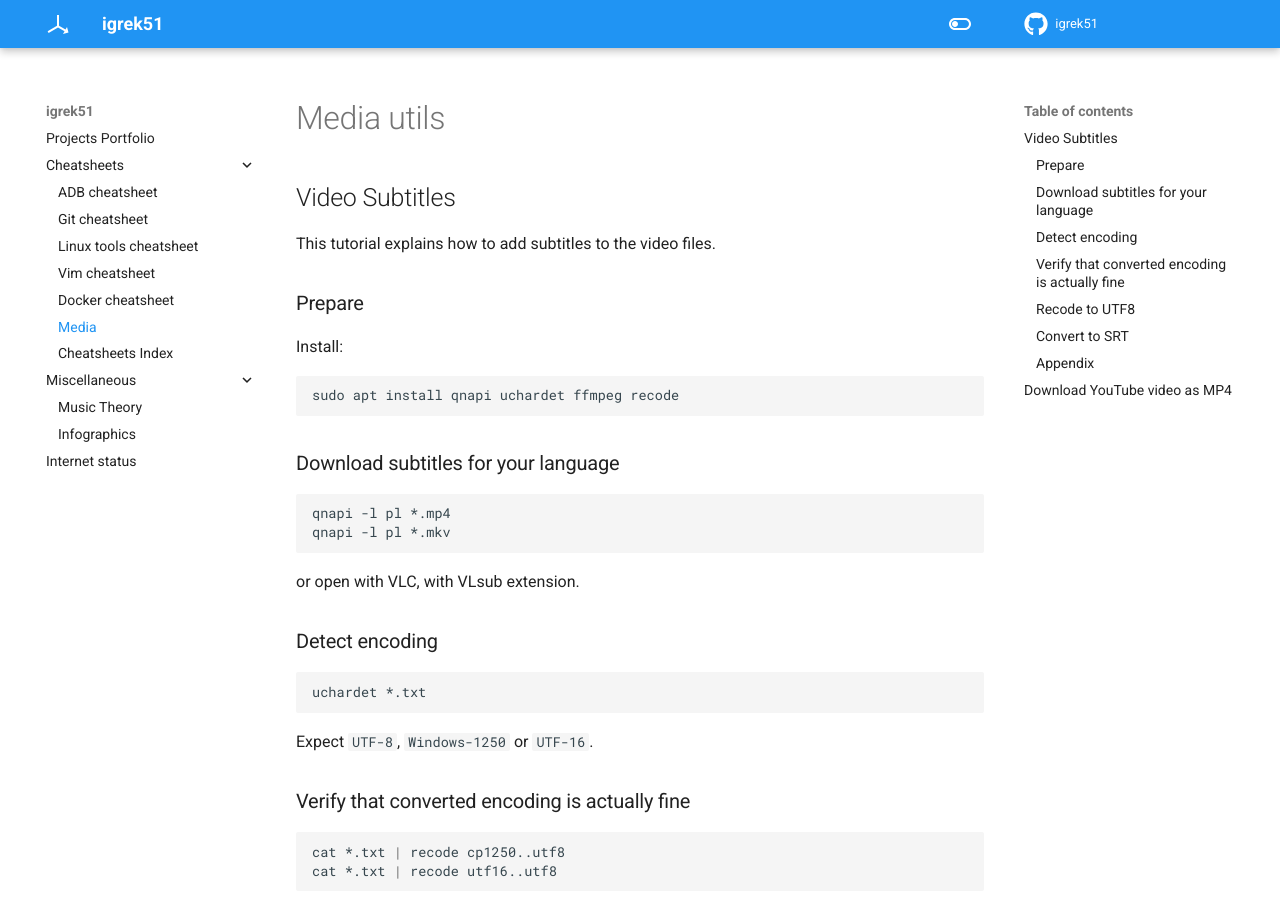
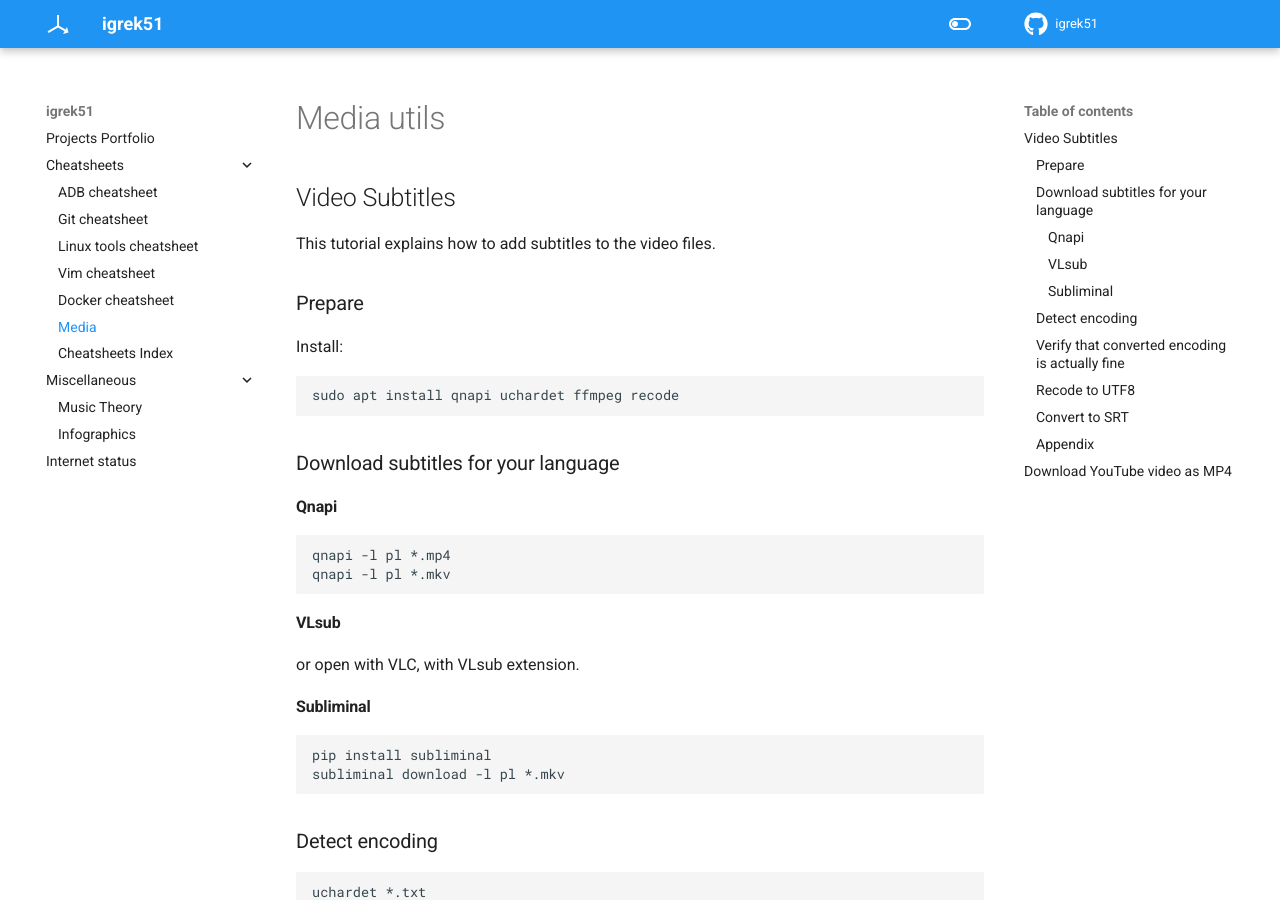
Before and after one commit to igrek51/igrek51.github.io, an MkDocs documentation site: the page built from docs/cheatsheet/media-utils.md, in a window 1280 px wide and 900 px high. Built offline with MkDocs 1.6.1 and Material for MkDocs 9.7.7, drawn with Linux system fonts in a browser that asks for light colours.

Commit message:
Ad subliminal info

````diff
--- a/docs/cheatsheet/media-utils.md
+++ b/docs/cheatsheet/media-utils.md
@@ -9,12 +9,21 @@ sudo apt install qnapi uchardet ffmpeg recode
 ```
 
 ### Download subtitles for your language
+
+#### Qnapi
 ```sh
 qnapi -l pl *.mp4
 qnapi -l pl *.mkv
 ```
 
+#### VLsub
 or open with VLC, with VLsub extension.
+
+#### Subliminal
+```sh
+pip install subliminal
+subliminal download -l pl *.mkv
+```
 
 ### Detect encoding
 ```sh
````
